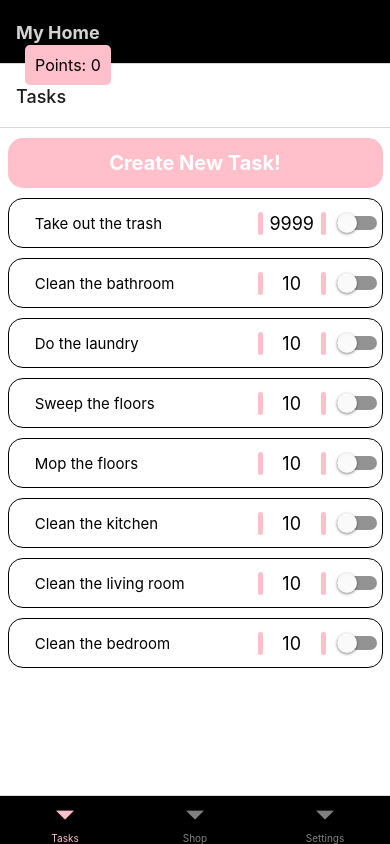
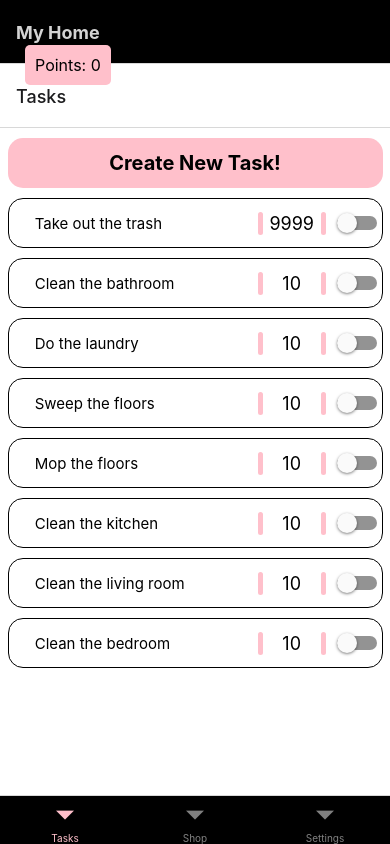
Before and after one commit to TaqiT/HabitHero, a React Native app in the folder habit-tracker/: screen /Tasks in a window 390 px wide. Built offline with nearby package versions, Linux system fonts and the light colour scheme.

Commit message:
add button black color for visibility

```diff
--- a/habit-tracker/src/screens/TaskTab.js
+++ b/habit-tracker/src/screens/TaskTab.js
@@ -173,7 +173,7 @@ const styles = StyleSheet.create({
     backgroundColor: '#2196F3',
   },
   addButtonText: {
-    color: 'white',
+    color: 'black',
     fontWeight: 'bold',
     textAlign: 'center',
     fontSize: 20,
```
